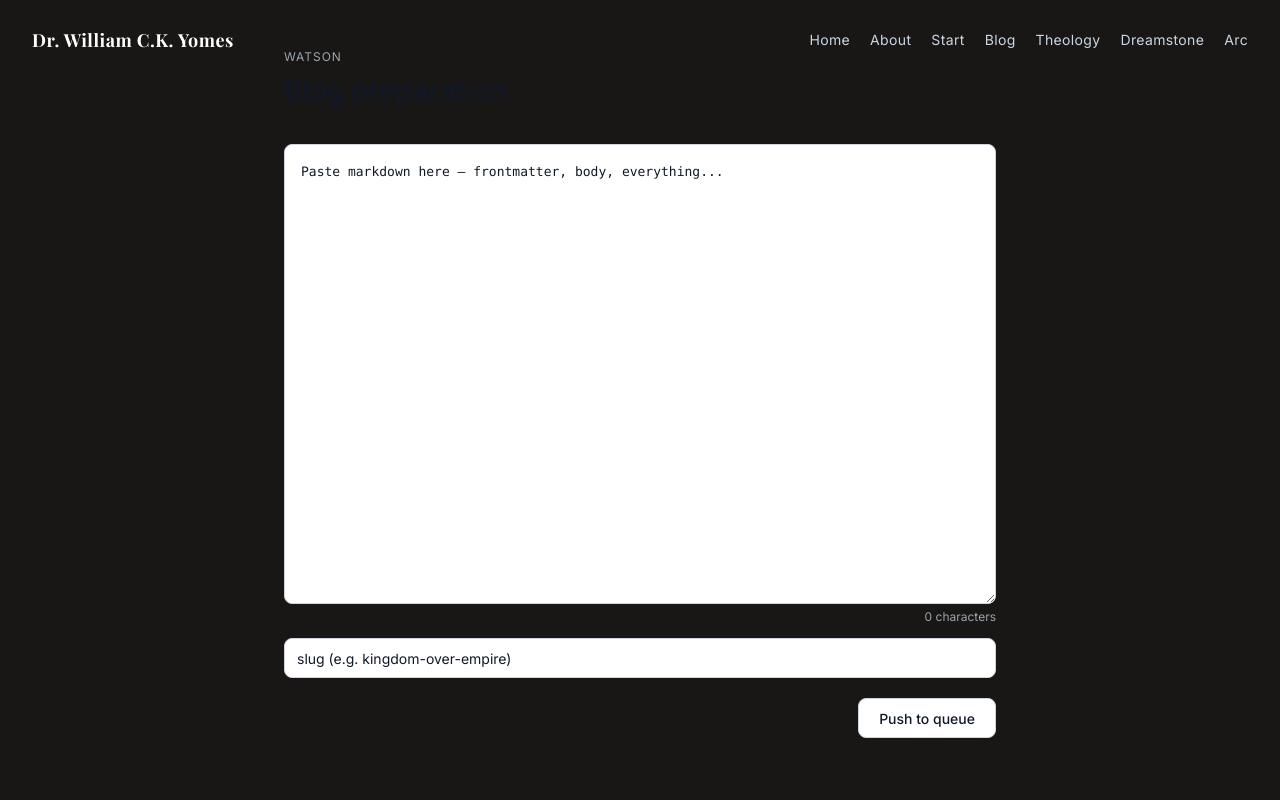
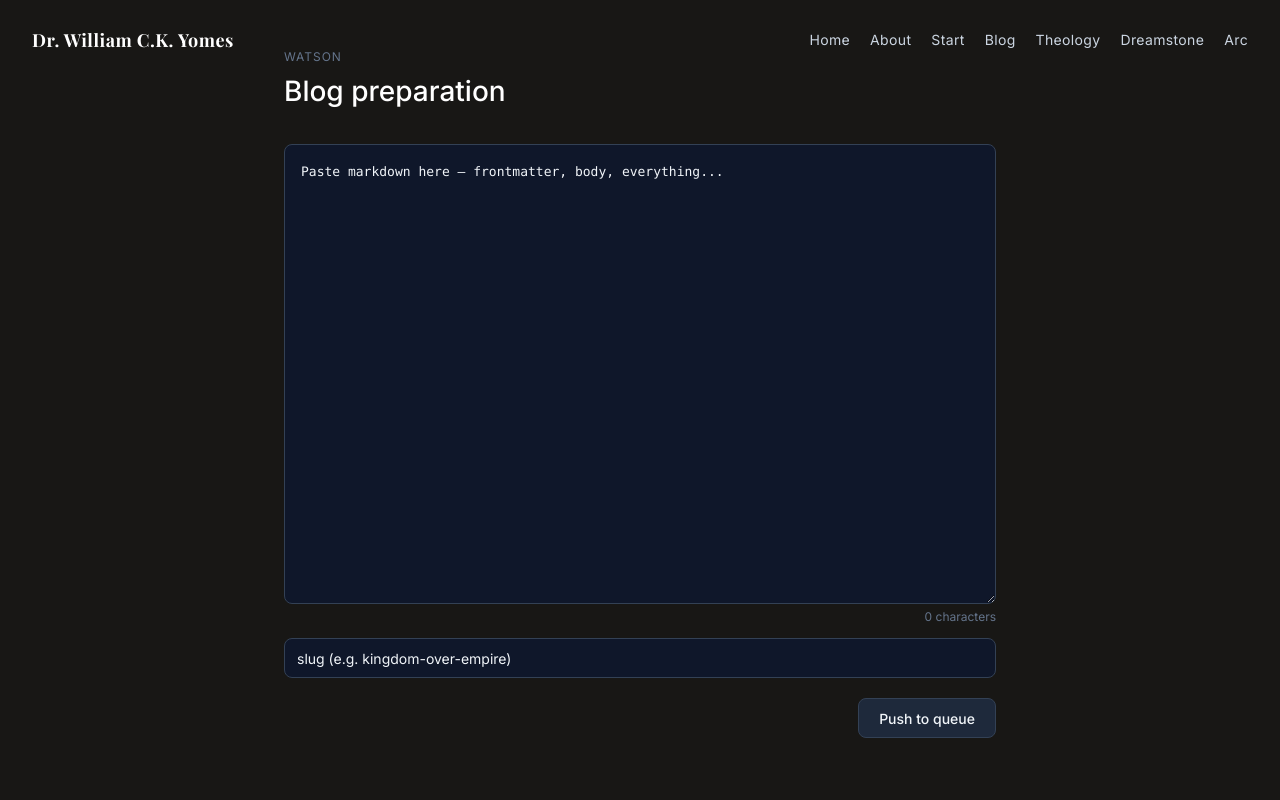
Before and after one commit to byomes/wcky, a Next.js app: page /draft in a window 1280 px wide. Shown: the top 800 px of the page. Built offline with nearby package versions, Linux system fonts and the light colour scheme; a web font is replaced by a local one.

Commit message:
fix: match draft page to dark site theme

```diff
--- a/src/app/draft/page.tsx
+++ b/src/app/draft/page.tsx
@@ -51,16 +51,17 @@ export default function DraftPage() {
     setLoading(false);
   }
 
-  const statusColor = { success: '#16a34a', error: '#dc2626', loading: '#6b7280' }[status.type] ?? 'transparent';
+  const statusColor = { success: '#4ade80', error: '#f87171', loading: '#9ca3af' }[status.type] ?? 'transparent';
 
   const field: React.CSSProperties = {
     display: 'block',
     width: '100%',
     boxSizing: 'border-box',
-    backgroundColor: '#ffffff',
-    color: '#111827',
-    WebkitTextFillColor: '#111827',
-    border: '1px solid #d1d5db',
+    backgroundColor: '#0f172a',
+    color: '#f1f5f9',
+    WebkitTextFillColor: '#f1f5f9',
+    caretColor: '#f1f5f9',
+    border: '1px solid #334155',
     borderRadius: 8,
     outline: 'none',
   };
@@ -70,8 +71,10 @@ export default function DraftPage() {
       <style>{`
         .draft-wrap { max-width:760px; margin:0 auto; padding:3rem 1.5rem 4rem; }
         .draft-actions { display:flex; align-items:center; justify-content:space-between; margin-top:1.25rem; }
-        .draft-btn { display:inline-flex; align-items:center; justify-content:center; padding:0 20px; height:40px; font-size:14px; font-weight:500; background:#ffffff; color:#111827; border:1px solid #d1d5db; border-radius:8px; cursor:pointer; }
+        .draft-btn { display:inline-flex; align-items:center; justify-content:center; padding:0 20px; height:40px; font-size:14px; font-weight:500; background:#1e293b; color:#f1f5f9; border:1px solid #334155; border-radius:8px; cursor:pointer; }
         .draft-btn:disabled { opacity:0.5; cursor:not-allowed; }
+        .draft-textarea::placeholder { color:#475569; }
+        .draft-input::placeholder { color:#475569; }
         @media (max-width:600px) {
           .draft-wrap { padding:1.5rem 1rem 3rem !important; }
           .draft-actions { flex-direction:column; align-items:stretch; gap:10px; }
@@ -80,21 +83,23 @@ export default function DraftPage() {
       `}</style>
       <div className="draft-wrap">
         <div style={{ marginBottom:'2rem' }}>
-          <p style={{ fontSize:12, letterSpacing:'0.08em', textTransform:'uppercase', color:'#9ca3af', margin:'0 0 4px' }}>Watson</p>
-          <h1 style={{ fontSize:28, fontWeight:500, margin:0, color:'#111827' }}>Blog preparation</h1>
+          <p style={{ fontSize:12, letterSpacing:'0.08em', textTransform:'uppercase', color:'#64748b', margin:'0 0 4px' }}>Watson</p>
+          <h1 style={{ fontSize:28, fontWeight:500, margin:0 }}>Blog preparation</h1>
         </div>
 
         <textarea
+          className="draft-textarea"
           value={content}
           onChange={handleContentChange}
           placeholder="Paste markdown here — frontmatter, body, everything..."
           style={{ ...field, minHeight:460, fontFamily:'ui-monospace,SFMono-Regular,Menlo,Monaco,Consolas,monospace', fontSize:13, lineHeight:1.7, padding:'1rem', resize:'vertical' }}
         />
-        <p style={{ fontSize:12, color:'#9ca3af', textAlign:'right', margin:'4px 0 0' }}>
+        <p style={{ fontSize:12, color:'#64748b', textAlign:'right', margin:'4px 0 0' }}>
           {content.length.toLocaleString()} characters
         </p>
 
         <input
+          className="draft-input"
           type="text"
           value={slug}
           onChange={handleSlugChange}
```
